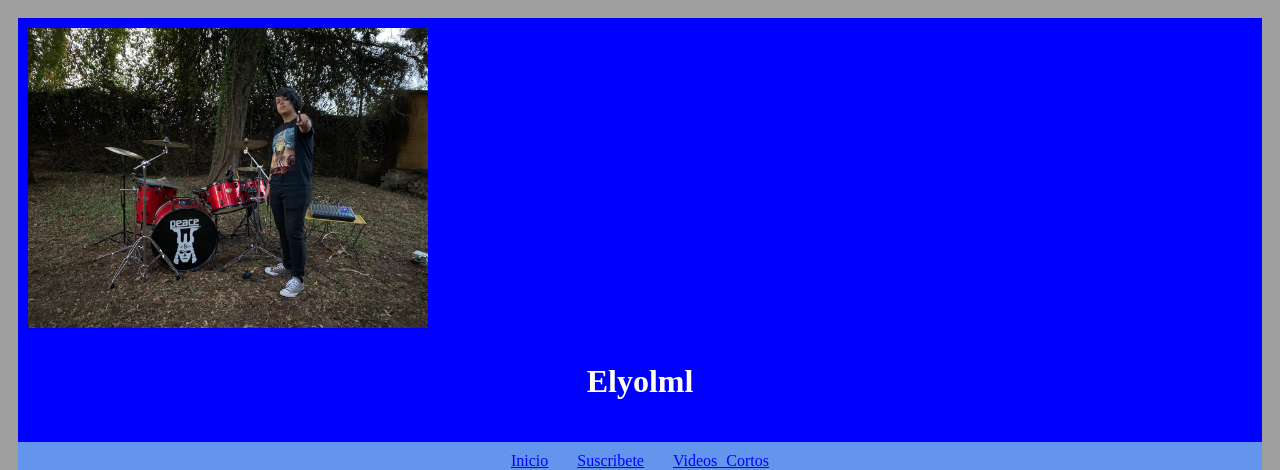
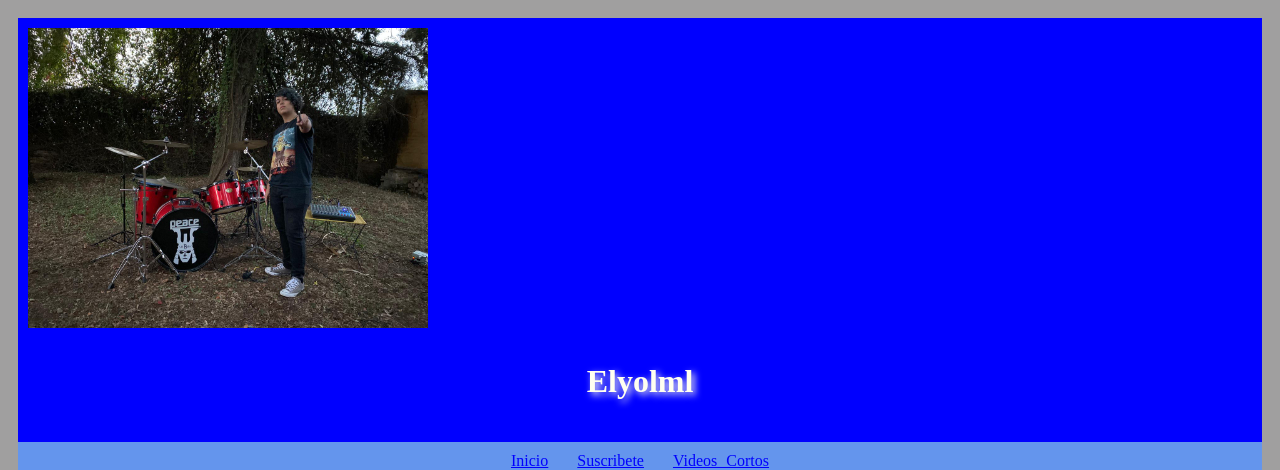
Before and after one commit to Elyolml/elyo-web-git, a plain HTML site: page index.html in a window 1280 px wide. Shown: the top 470 px of the page. Drawn offline with Linux system fonts and the light colour scheme.

Commit message:
agregie sombra al h1

```diff
--- a/Style.css
+++ b/Style.css
@@ -8,6 +8,7 @@ h1{
     text-align: center;
     padding: 10px;
     color: ivory;
+    text-shadow: 3px 3px 7px;
 }
 
 nav{
```
